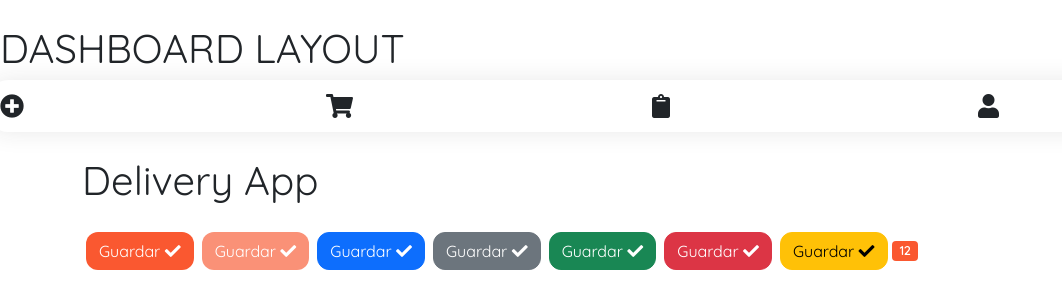
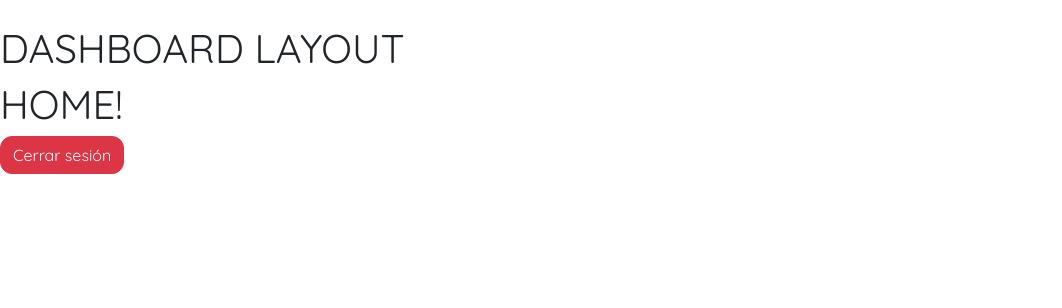
Before and after one commit to eirondiaz/DeliveryApp, an Angular app: page /dashboard/home in a window 1280 px wide. Shown: the top 308 px of the page, without its empty margins (0-1062 px from the left). Built offline with nearby package versions, Linux system fonts and the light colour scheme.

Commit message:
login y logout hechos xD, y algo de diseño pal login

```diff
--- a/src/app/auth/components/login/login.component.html
+++ b/src/app/auth/components/login/login.component.html
@@ -1,19 +1,29 @@
 
 <div class="animated fadeIn p-3 " style="text-align: center;" >
 
-    <h1 style="color: rgb(87, 87, 87);">Iniciar sesion</h1>
+
 
     <div class="mt-4" >
         <form autocomplete="off" [formGroup]="form" (ngSubmit)="login(form.value)" >
             <div class="row ">
+
+                <div class=" col-lg-5 col-md-6 d-none d-sm-block d-sm-none d-md-block text-center"  style="font-size: 240px;">
+
+                   <div class="mt-5">
+                    <i class=" fas fa-hamburger text-acent-secondary" ></i>
+                   </div>
+                </div>
+
+                <div class=" col-lg-7 col-md-6 " >
+
+                    <h1 style="color: rgb(87, 87, 87);">Iniciar sesion</h1>
 
                     <div *ngIf="notMatch" class="alert alert-warning mt-4 animated fadeIn">
                         Ha ocurrido un error al iniciar sesión!
                         <i class="fas fa-exclamation-triangle mx-2"></i>
                     </div>
 
-                <div class="auth-container  col-lg-6 offset-lg-3 col-md-6 offset-md-3 " >
-
+                    <div class="auth-container ">
                         <b class="mt-2 pt-3">Introduce tus datos para iniciar sesión</b>
 
                     <div class="col-12 mt-3">
@@ -42,6 +52,7 @@
                     </div>
                     </div>
             </div>
+           </div>
 
         </form>
 
--- a/src/app/dashboard/components/home/home.component.html
+++ b/src/app/dashboard/components/home/home.component.html
@@ -1,58 +1,3 @@
-<div>
+<h1>HOME!</h1>
 
-    <div class="navbar row">
-      <div class="col-3">
-
-        <i class="fas fa-plus-circle navbar-element"></i>
-      </div>
-      <div class="col-3">
-        <i class="fas fa-shopping-cart navbar-element"></i>
-      </div>
-      <div class="col-3">
-
-        <i class="fas fa-clipboard navbar-element"></i>
-      </div>
-      <div class="col-3">
-
-        <i class="fas fa-user navbar-element"></i>
-      </div>
-    </div>
-
-
-
-    <div class="container mt-4">
-
-
-      <h1>Delivery App</h1>
-
-        <div class="mt-4 ">
-
-          <button class="btn btn-acent m-1" >Guardar
-            <i class="fas fa-check"></i>
-          </button>
-
-          <button class="btn btn-acent-disabled  m-1" >Guardar
-            <i class="fas fa-check"></i>
-          </button>
-
-          <button class="btn btn-primary m-1" >Guardar
-            <i class="fas fa-check"></i>
-          </button>
-          <button class="btn btn-secondary m-1" >Guardar
-            <i class="fas fa-check"></i>
-          </button>
-          <button class="btn btn-success m-1" >Guardar
-            <i class="fas fa-check"></i>
-          </button>
-          <button class="btn btn-danger m-1" >Guardar
-            <i class="fas fa-check"></i>
-          </button>
-          <button class="btn btn-warning m-1" >Guardar
-            <i class="fas fa-check"></i>
-          </button>
-
-        <div class="badge btn-acent">12</div>
-
-      </div>
-    </div>
-  </div>
+<button (click)="logout()" class="btn btn-danger">Cerrar sesión</button>
--- a/src/app/dashboard/components/home/home.component.ts
+++ b/src/app/dashboard/components/home/home.component.ts
@@ -1,4 +1,5 @@
 import { Component, OnInit } from '@angular/core';
+import { Router } from '@angular/router';
 
 @Component({
   selector: 'app-home',
@@ -7,9 +8,14 @@ import { Component, OnInit } from '@angular/core';
 })
 export class HomeComponent implements OnInit {
 
-  constructor() { }
+  constructor(private router:Router) { }
 
   ngOnInit(): void {
   }
 
+  logout() {
+    localStorage.removeItem('token')
+    this.router.navigate(['/auth/login'])
+  }
+
 }
--- a/src/styles.scss
+++ b/src/styles.scss
@@ -132,6 +132,9 @@ button{
 .text-acent{
     color: $acent;
 }
+.text-acent-secondary{
+    color: $acent-secondary;
+}
 
 .btn-acent{
     background-color: $acent;
```
Lines whose indentation alone changed are shown as unchanged.
